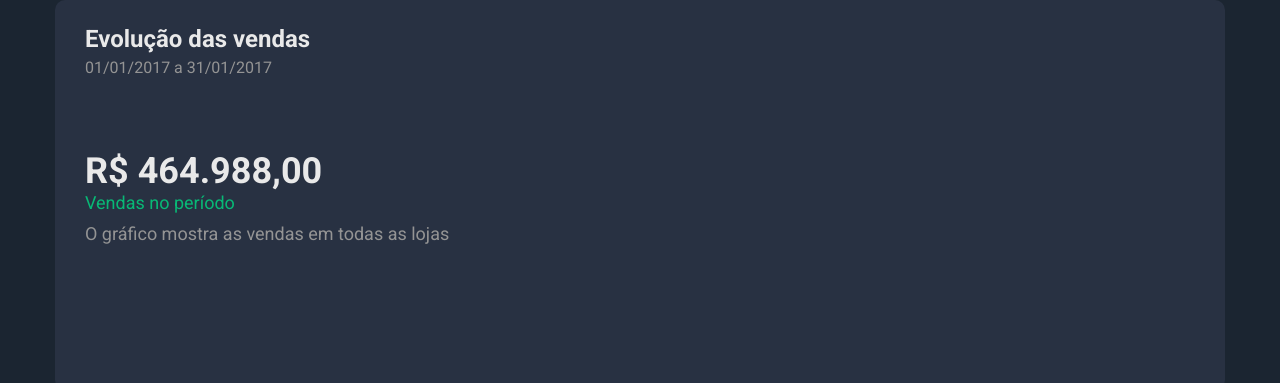
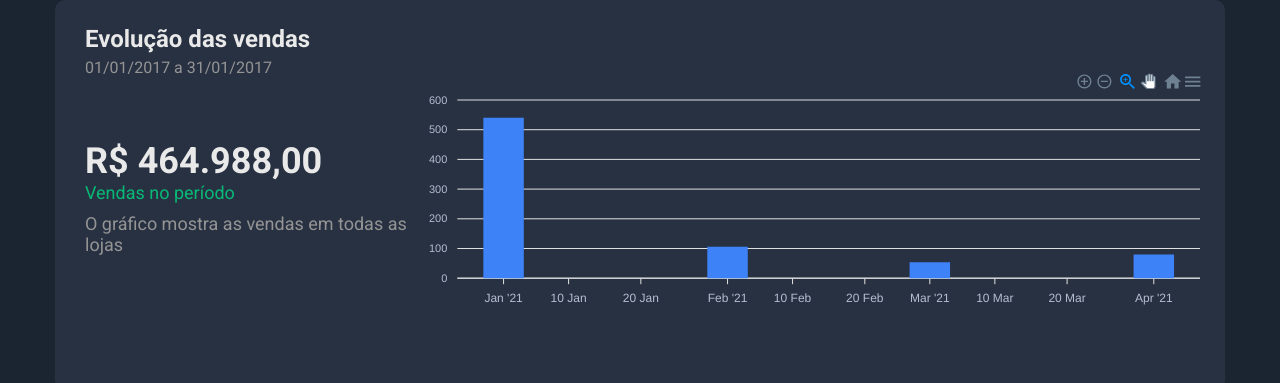
Before and after one commit to denesreis/bluedot-dashboard, a React (Create React App) app in the folder front-web/: page / in a window 1280 px wide. Shown: the part 230-613 px from the top of the page. Built offline with nearby package versions, Linux system fonts and the light colour scheme.

Commit message:
Componente sales-by-date-chart adicionado

```diff
--- a/front-web/package.json
+++ b/front-web/package.json
@@ -10,7 +10,9 @@
     "@types/node": "^12.0.0",
     "@types/react": "^17.0.0",
     "@types/react-dom": "^17.0.0",
+    "apexcharts": "^3.30.0",
     "react": "^17.0.2",
+    "react-apexcharts": "^1.3.9",
     "react-dom": "^17.0.2",
     "react-flatpickr": "^3.10.7",
     "react-scripts": "4.0.3",
--- /dev/null
+++ b/front-web/src/components/sales-by-date/helpers.ts
@@ -0,0 +1,52 @@
+import { ApexOptions } from 'apexcharts';
+
+export const chartOptions = {
+  legend: {
+    show: false
+  },
+  noData: {
+    text: 'Sem resultados',
+    align: 'center',
+    verticalAlign: 'middle',
+    offsetY: -15,
+    style: {
+      color: '#FFF',
+      fontSize: '18px',
+      fontFamily: 'Roboto, sans-serif'
+    }
+  },
+  chart: {
+    foreColor: '#b4bed2',
+    height: 240,
+    with: 1000
+  },
+  plotOptions: {
+    bar: {
+      horizontal: false,
+      columnWidth: '20%',
+      endingShape: 'rounded'
+    }
+  },
+  dataLabels: {
+    enabled: false
+  },
+  stroke: {
+    show: false
+  },
+  xaxis: {
+    type: 'datetime'
+  },
+  yaxis: {},
+  fill: {
+    opacity: 1,
+    colors: ['#3e82f7']
+  },
+  tooltip: {
+    theme: 'dark',
+    y: {
+      formatter: function (val: number) {
+        return `R$ ${val}`;
+      }
+    }
+  }
+} as ApexOptions;
--- a/front-web/src/components/sales-by-date/index.tsx
+++ b/front-web/src/components/sales-by-date/index.tsx
@@ -1,4 +1,26 @@
 import './styles.css';
+import ReactApexChart from 'react-apexcharts';
+import { chartOptions } from './helpers';
+
+const initialData = [
+	{
+		x: '2021-01-01',
+		y: 540
+	},
+	{
+		x: '2021-02-01',
+		y: 106
+	},
+	{
+		x: '2021-03-01',
+		y: 54
+	},
+	{
+		x: '2021-04-01',
+		y: 80
+	}
+];
+
 function SalesByDate() {
 	return (
 		<div className="sales-by-date-container base-card">
@@ -14,6 +36,15 @@
 						O gráfico mostra as vendas em todas as lojas
 					</span>
 				</div>
+				<div className="sales-by-date-chart">
+					<ReactApexChart
+						options={chartOptions}
+						series={[{ name: 'Vendas', data: initialData }]}
+						type="bar"
+						height={240}
+						width="100%"
+					/>
+				</div>
 			</div>
 		</div>
 	);
--- a/front-web/src/components/sales-by-date/styles.css
+++ b/front-web/src/components/sales-by-date/styles.css
@@ -20,6 +20,7 @@
   height: 240px;
   display: flex;
   align-items: center;
+  justify-content: space-between; /*Para justificar os elementos de maneira proporcional, jogando os elementos para a esquerda e direita*/
 
 }
 .sales-by-date-quantity{
@@ -36,3 +37,6 @@
   font-size: 18px;
   color: var(--grey-light-100-color);
 }
+.sales-by-date-chart{
+  width: 890px;
+}
```
Also changed, not shown: 1 other file (tests, documents, lock files or other folders).
